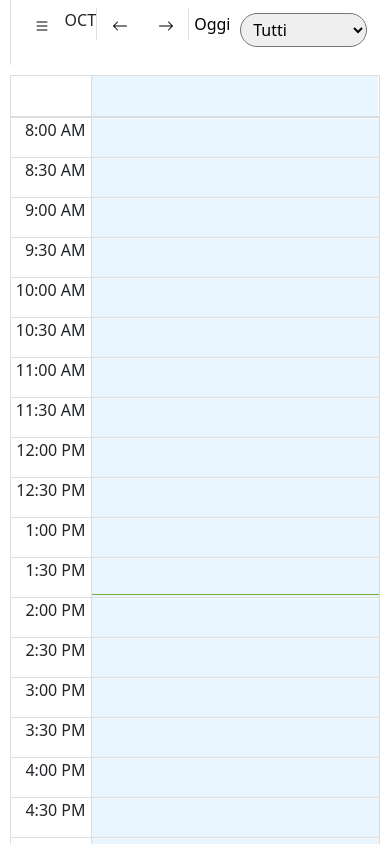
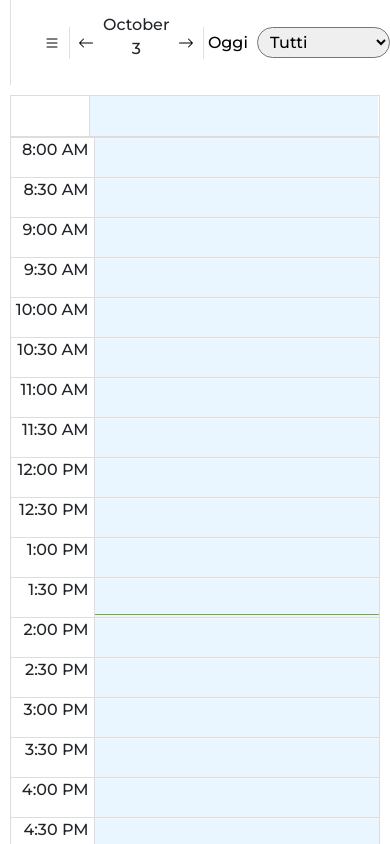
Before and after one commit to ageria20/Capstone_nagefyFE, a React (Vite) app: page /agenda in a window 390 px wide. Shown: the top 844 px of the page. Built offline with nearby package versions, Linux system fonts and the light colour scheme.

Commit message:
fixing styiling

```diff
--- a/src/components/Calendar/Agenda.css
+++ b/src/components/Calendar/Agenda.css
@@ -1,9 +1,15 @@
+
+@import url('https://fonts.googleapis.com/css2?family=Montserrat:wght@100;300;500;800&display=swap');
+
+
 .custom-toolbar {
+    font-family: "Montserrat", sans-serif;
     display: flex;
     justify-content: space-between;
     align-items: center;
     padding: 1rem;
     margin-bottom: 10px;
+
 }
 
 .custom-toolbar button {
@@ -14,7 +20,10 @@
     cursor: pointer;
 }
 
-
+.rbc-time-slot{
+    font-family: "Montserrat", sans-serif;
+    border: none;
+}
 
 .sectionToolbar {
     padding: 5px;
@@ -23,21 +32,24 @@
 
 
 @media (max-width: 1200px) {
-    .custom-toolbar {
 
-        align-items: flex-start;
+
+    .datePicker{
+        width: 100%;
     }
 
     .custom-toolbar button,
     .sectionToolbar {
         width: 100%;
-        margin-bottom: 5px;
     }
 }
 
 @media (max-width: 768px) {
     .custom-toolbar {
         padding: 0.5rem;
+    }
+    .datePicker{
+        width: 100%;
     }
     .custom-toolbar button {
         padding: 5px;
@@ -47,7 +59,11 @@
 
 @media (max-width: 480px) {
     .custom-toolbar {
-        padding: 0.5rem;
+        padding-inline: 1.5rem;
+    }
+
+    .datePicker{
+        width: 100%;
     }
 
     .custom-toolbar button {
@@ -56,6 +72,8 @@
     }
 
     .sectionToolbar {
+        width: 100%;
+        margin-right: 1.5rem;
         font-size: 1rem;
     }
 }
@@ -68,12 +86,17 @@
         align-items: stretch;
     }
 
+    .datePicker{
+        width: 100%;
+    }
+
     .custom-toolbar button {
         font-size: 1rem;
         padding: 3px;
     }
 
     .sectionToolbar {
+        width: 100%;
         font-size: 1rem;
     }
 }
--- a/src/components/Calendar/Agenda.tsx
+++ b/src/components/Calendar/Agenda.tsx
@@ -60,11 +60,11 @@ const Agenda: React.FC = () => {
 
 
   const formattedDate = currentDate.toLocaleDateString("default", {
-
-    day: "numeric",
     month: "long",
+    day: "numeric"
   });
 
+  console.log(formattedDate)
   return (
     <div className="d-flex flex-column justify-content-center align-items-center">
       <Calendar
--- a/src/components/Calendar/CustomToolbar.tsx
+++ b/src/components/Calendar/CustomToolbar.tsx
@@ -49,22 +49,38 @@ const CustomToolbar: React.FC<CustomToolbarProps> = ({ onNavigate, currentDate,
 
     <div className='custom-toolbar border-start'>
         {isOpen ? <Sidebar/> : ""}
-        <Button className='me-auto' onClick={toggleSidebar}><List /></Button>
-        <span onClick={toggleDataPicker} style={{cursor: "pointer"}}>{formattedDate.slice(0,3).toUpperCase()}</span>
+        <Button className='me-auto w-25' onClick={toggleSidebar}><List /></Button>
+
+
+        <Button onClick={() => onNavigate("PREV")} className='border-start rounded-0 w-25'><ArrowLeft/></Button>
+        <div style={{ display: 'block', position: 'relative', marginTop: '5px' }} className='d-flex justify-content-center align-items-center'>
+        <p onClick={toggleDataPicker} style={{cursor: "pointer"}} className=' text-center d-flex flex-column align-items-center'>{formattedDate.split(" ")[0]}{" "}{formattedDate.split(" ")[1].slice(0,3).toUpperCase()}</p>
+
                 {isDatePickerOpen &&
+                <div style={{position: 'absolute',
+                    top: '100%',
+                    left: 0,
+                    zIndex: 3,
+                    width: "100%"}}>
                 <DatePicker
+                className='datePicker'
                 selected={currentDate}
                 onChange={handleDatechange}
                 inline
-                />}
-
-        <Button onClick={() => onNavigate("PREV")} className='border-start rounded-0'><ArrowLeft/></Button>
-        <Button onClick={() => onNavigate("NEXT")} className='border-end rounded-0'><ArrowRight/></Button>
-
-        <Button onClick={handleToday}>Oggi</Button>
+                popperMoifiers={{preventOverflow: {
+                    enabled: true,
+                    options: {
+                        padding: 10,
+                    },
+                }}}
+                />
+                </div>}
+        </div>
+        <Button onClick={() => onNavigate("NEXT")} className='border-end rounded-0 w-25'><ArrowRight/></Button>
+        <Button onClick={handleToday} className='w-25'>Oggi</Button>
 
 
-        <section className='sectionToolbar '>
+        <section className='sectionToolbar w-25'>
         <select onChange={handleStaffChange} value={selectedStaff} className='rounded-5 px-2 py-1'>
             <option value="">Tutti</option>
             {staff.map(member => (
```
